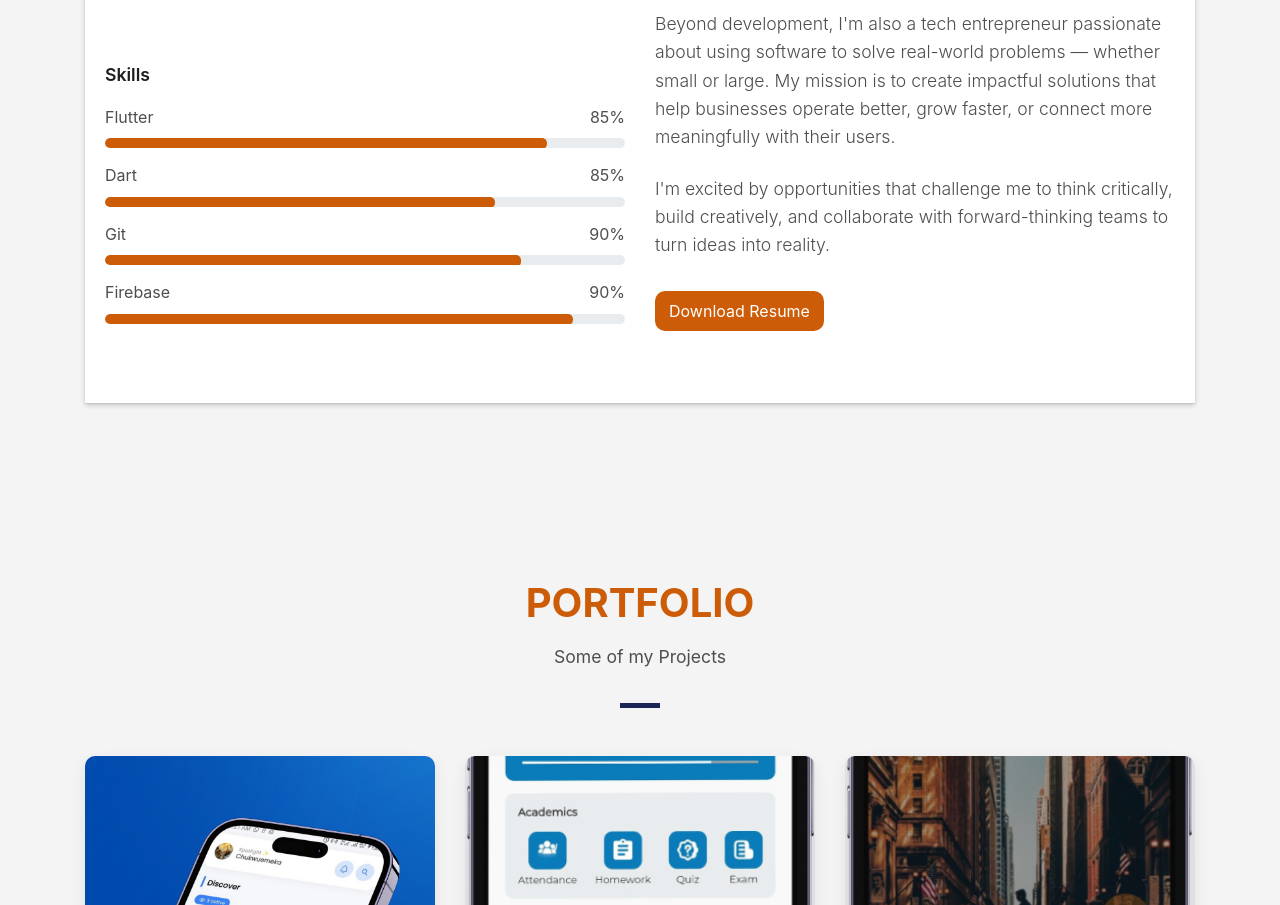
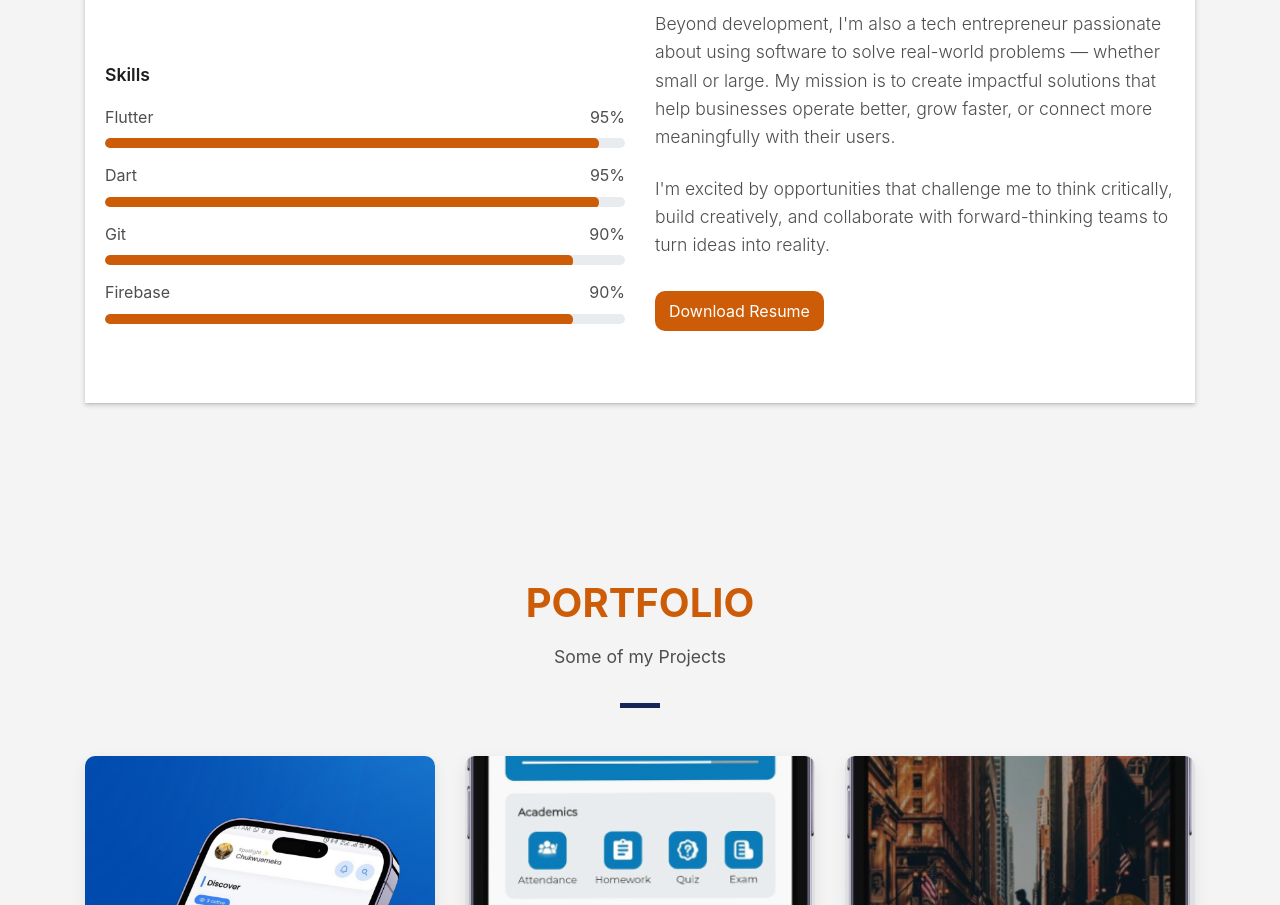
Before and after one commit to Devchuks98/portfolio, a plain HTML site: page index.html in a window 1280 px wide. Shown: the part 1197-2102 px from the top of the page. Drawn offline with Linux system fonts and the light colour scheme; files whose address does not match are found by name.

Commit message:
rating bar skills

```diff
--- a/index.html
+++ b/index.html
@@ -662,24 +662,24 @@
                   </div>
                   <div class="skill-mf">
                     <p class="title-s">Skills</p>
-                    <span>Flutter</span> <span class="pull-right">85%</span>
+                    <span>Flutter</span> <span class="pull-right">95%</span>
                     <div class="progress">
                       <div
                         class="progress-bar"
                         role="progressbar"
-                        style="width: 85%"
-                        aria-valuenow="85"
+                        style="width: 95%"
+                        aria-valuenow="95"
                         aria-valuemin="0"
                         aria-valuemax="100"
                       ></div>
                     </div>
-                    <span>Dart</span> <span class="pull-right">85%</span>
+                    <span>Dart</span> <span class="pull-right">95%</span>
                     <div class="progress">
                       <div
                         class="progress-bar"
                         role="progressbar"
-                        style="width: 75%"
-                        aria-valuenow="75"
+                        style="width: 95%"
+                        aria-valuenow="95"
                         aria-valuemin="0"
                         aria-valuemax="100"
                       ></div>
@@ -689,8 +689,8 @@
                       <div
                         class="progress-bar"
                         role="progressbar"
-                        style="width: 80%"
-                        aria-valuenow="80"
+                        style="width: 90%"
+                        aria-valuenow="90"
                         aria-valuemin="0"
                         aria-valuemax="100"
                       ></div>
```
